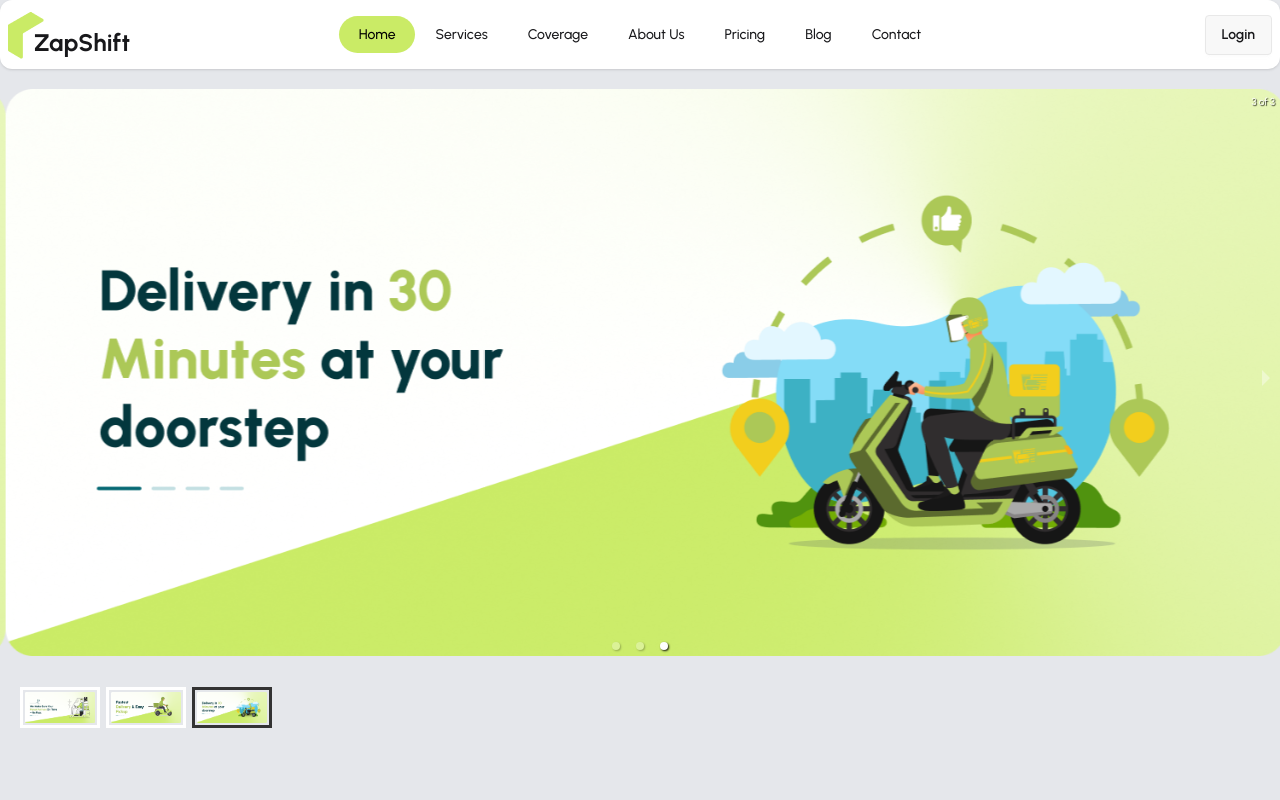
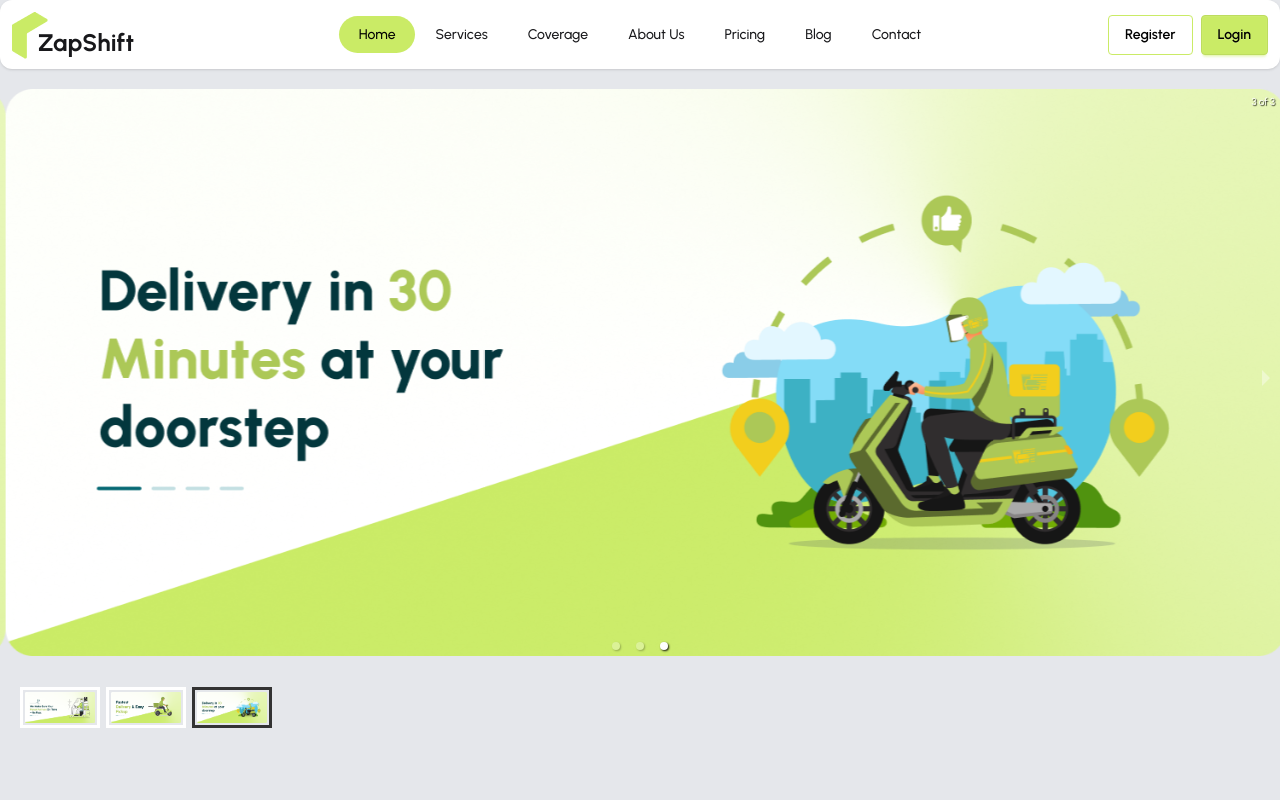
Before and after one commit to mohammademon393/zap-shift-client, a React (Vite) app: page / in a window 1280 px wide. Shown: the top 800 px of the page. Built offline with nearby package versions, Linux system fonts and the light colour scheme.

Commit message:
setup a new layout and create more's components

```diff
--- /dev/null
+++ b/src/Pages/Auth/Login/Login.jsx
@@ -0,0 +1,11 @@
+import React from 'react';
+
+const Login = () => {
+    return (
+        <div>
+            <h1>This is the Login Page</h1>
+        </div>
+    );
+};
+
+export default Login;
--- /dev/null
+++ b/src/Pages/Auth/Register/Register.jsx
@@ -0,0 +1,11 @@
+import React from 'react';
+
+const Register = () => {
+    return (
+        <div>
+            <h1>This is the Register Page</h1>
+        </div>
+    );
+};
+
+export default Register;
--- a/src/Pages/Sheared/navbar/Navbar.jsx
+++ b/src/Pages/Sheared/navbar/Navbar.jsx
@@ -56,7 +56,7 @@
     );
 
     return (
-      <div className="navbar bg-base-100 shadow-sm rounded-xl ">
+      <div className="navbar bg-base-100 shadow-sm rounded-xl px-3">
         <div className="navbar-start">
           <div className="dropdown">
             <div tabIndex={0} role="button" className="btn btn-ghost lg:hidden">
@@ -92,8 +92,9 @@
             {Links}
           </ul>
         </div>
-        <div className="navbar-end">
-          <a className="btn">Login</a>
+        <div className="navbar-end gap-2">
+          <Link to={"/register"} className='btn btn-primary btn-outline text-black'>Register</Link>
+          <Link to={"/login"} className='btn btn-primary text-black'>Login</Link>
         </div>
       </div>
     );
--- a/src/components/logo/Logo.jsx
+++ b/src/components/logo/Logo.jsx
@@ -1,12 +1,15 @@
 import React from 'react';
 import logo from '../../assets/logo.png';
+import { Link } from 'react-router';
 
 const Logo = () => {
     return (
-        <div className='flex items-end'>
-            <img src={logo} alt="Logo" />
-            <h2 className='font-bold text-2xl -ms-2.5'>ZapShift</h2>
+      <Link to={"/"}>
+        <div className="flex items-end">
+          <img src={logo} alt="Logo" />
+          <h2 className="font-bold text-2xl -ms-2.5">ZapShift</h2>
         </div>
+      </Link>
     );
 };
 
--- /dev/null
+++ b/src/layouts/AuthLayout.jsx
@@ -0,0 +1,22 @@
+import React from 'react';
+import Logo from '../components/logo/Logo';
+import { Outlet } from 'react-router';
+import authImg from '../assets/authImage.png';
+
+const AuthLayout = () => {
+    return (
+        <div className='max-w-7xl mx-auto'>
+            <Logo></Logo>
+            <div className='flex'>
+                <div className='flex-1'>
+                    <Outlet></Outlet>
+                </div>
+                <div className='flex-1'>
+                    <img src={authImg} alt="Auth" />
+                </div>
+            </div>
+        </div>
+    );
+};
+
+export default AuthLayout;
--- a/src/routes/Router.jsx
+++ b/src/routes/Router.jsx
@@ -7,6 +7,9 @@
 import Pricing from "../Pages/Pricing/pricing/Pricing";
 import AboutUs from "../Pages/AboutUs/AboutUs/AboutUs";
 import Services from "../Pages/Services/services/Services";
+import AuthLayout from "../layouts/AuthLayout";
+import Login from "../Pages/Auth/Login/Login";
+import Register from "../Pages/Auth/Register/Register";
 
 export const router = createBrowserRouter([
   {
@@ -44,4 +47,18 @@
       },
     ],
   },
+  {
+    path: "/",
+    element:  <AuthLayout></AuthLayout>,
+    children:[
+      {
+        path: "/login",
+        Component: Login
+      },
+      {
+        path: "register",
+        Component: Register
+      }
+    ]
+  },
 ]);
```
